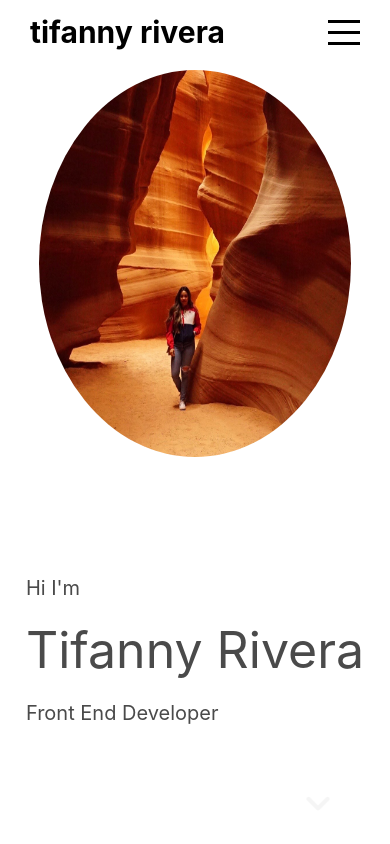
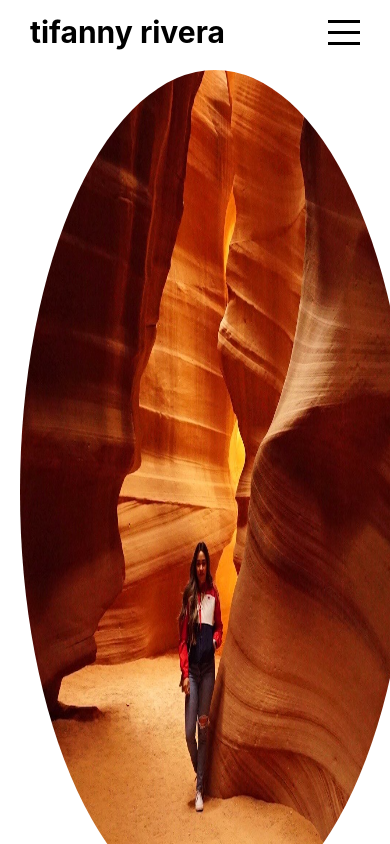
Before and after one commit to trivera777/TifannyRiveraPortfolio, a React (Create React App) app: page / in a window 390 px wide. Built offline with nearby package versions, Linux system fonts and the light colour scheme.

Commit message:
working intro page responsiveness

```diff
--- a/src/components/Intro/Intro.jsx
+++ b/src/components/Intro/Intro.jsx
@@ -5,7 +5,9 @@ export default function Intro(){
     return (
         <div className="intro" id="intro">
             <div className="left">
+                <div className="imgContainer">
                 <img src="./assets/antelope.png" alt="Tifanny Rivera"></img>
+                </div>
             </div>
             <div className="right">
                 <div className="wrapper">
--- a/src/components/Intro/intro.scss
+++ b/src/components/Intro/intro.scss
@@ -11,17 +11,29 @@
 
   .left {
     flex: 0.5;
+    margin-left: 40px;
 
     @include mobile {
       align-items: flex-start;
     }
 
-    img {
-      border-radius: 50%;
+    .imgContainer {
+      width: 700px;
+      height: 700px;
+      overflow: hidden;
 
-      @include mobile {
-        height: 100%;
-        width: 80vw;
+       @include mobile {
+          height: 100vh;
+          width: 100vw;
+        }
+
+      img {
+        border-radius: 50%;
+
+        @include mobile {
+          height: 100vh;
+          width: 100vw;
+        }
       }
     }
   }
```
